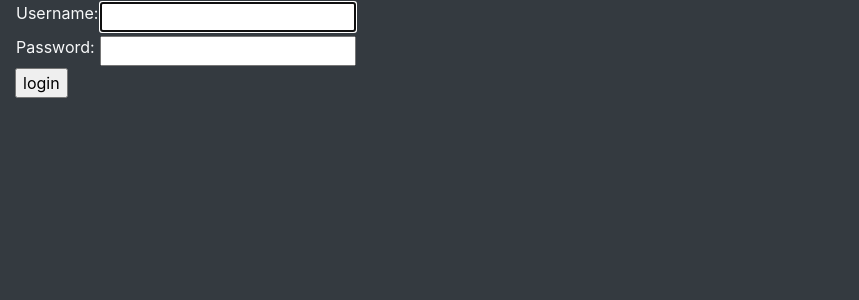
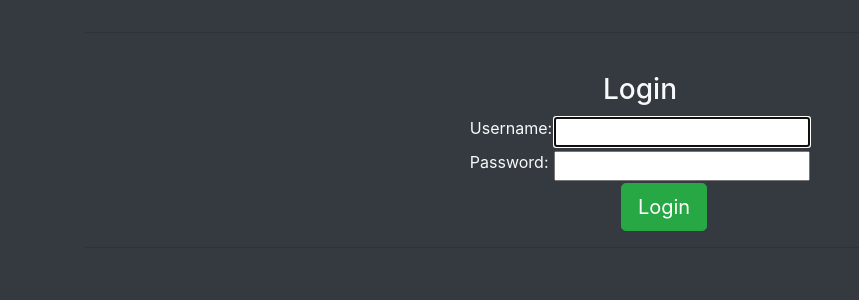
Before and after one commit to TAMS-TETFUND/tams_node, a Django app: page /accounts/login/ in a window 1280 px wide. Shown: the part 56-356 px from the top of the page, without its empty margins (0-859 px from the left). Run offline with Django 4.2, Linux system fonts and the light colour scheme; parts of the project's set-up code (start-up, migrations or seed data) failed here and were passed over; some libraries are stand-ins or nearby versions.

Commit message:
fixed some layout issues on the web app

```diff
--- a/webapp/templates/attendance_records.html
+++ b/webapp/templates/attendance_records.html
@@ -4,6 +4,7 @@
 {% block title %}Attendance Records{% endblock %}
 {% block content %}
 {% if records %}
+<h3 class="mx-auto">Attendance Records</h3>
 <table class="table text-light">
     <thead>
         <tr>
--- a/webapp/templates/base.html
+++ b/webapp/templates/base.html
@@ -7,7 +7,7 @@
     <meta http-equiv="X-UA-Compatible" content="IE=edge">
     <meta name="viewport" content="width=device-width, initial-scale=1.0">
     <link rel="stylesheet" href="{% static 'css/bootstrap.min.css' %}">
-    <title>{% block title %}{% endblock %}</title>
+    <title>{% block title %}{% endblock %} - TAMS</title>
 </head>
 
 <body class="bg-dark text-light">
@@ -31,9 +31,11 @@
             </div>
         </div>
     </nav>
-    <div class="container-fluid">
+    <div class="container">
+        <div class="pt-3">
         {% block content %}
         {% endblock %}
+    </div>
     </div>
     <script src="{% static 'js/jquery-3.6.0.min.js' %}"></script>
     <script src="{% static 'js/popper.min.js' %}"></script>
--- a/webapp/templates/registration/login.html
+++ b/webapp/templates/registration/login.html
@@ -1,4 +1,5 @@
 {% extends 'base.html' %}
+{% block title %}Login{% endblock %}
 {% block content %}
 
 {% if form.errors %}
@@ -14,11 +15,12 @@
     {% else %}
     <p>Please login to see this page.</p>
     {% endif %}
-{% endif%}
-
+{% endif %}
+<hr>
+<br><h3 class="d-flex justify-content-center">Login</h3>
 <form action="{% url 'login' %}" method="POST">
     {% csrf_token %}
-    <table>
+    <table class="d-flex justify-content-center" >
         <tr>
             <td>{{ form.username.label_tag }}</td>
             <td>{{ form.username  }}</td>
@@ -28,11 +30,13 @@
             <td>{{ form.password }}</td>
         </tr>
     </table>
-
-    <input type="submit" value="login">
-    <input type="hidden" name="next" value="{{ next }}">
+    <div class="d-flex justify-content-center">
+        <br><br>
+        <input class="btn btn-lg btn-success ml-5" type="submit" value="Login">
+        <input type="hidden" name="next" value="{{ next }}">
+    </div>
 </form>
-
+<hr>
 {# Assume you setup the password reset view in your URLconf #}
 
 {% endblock %}
```
